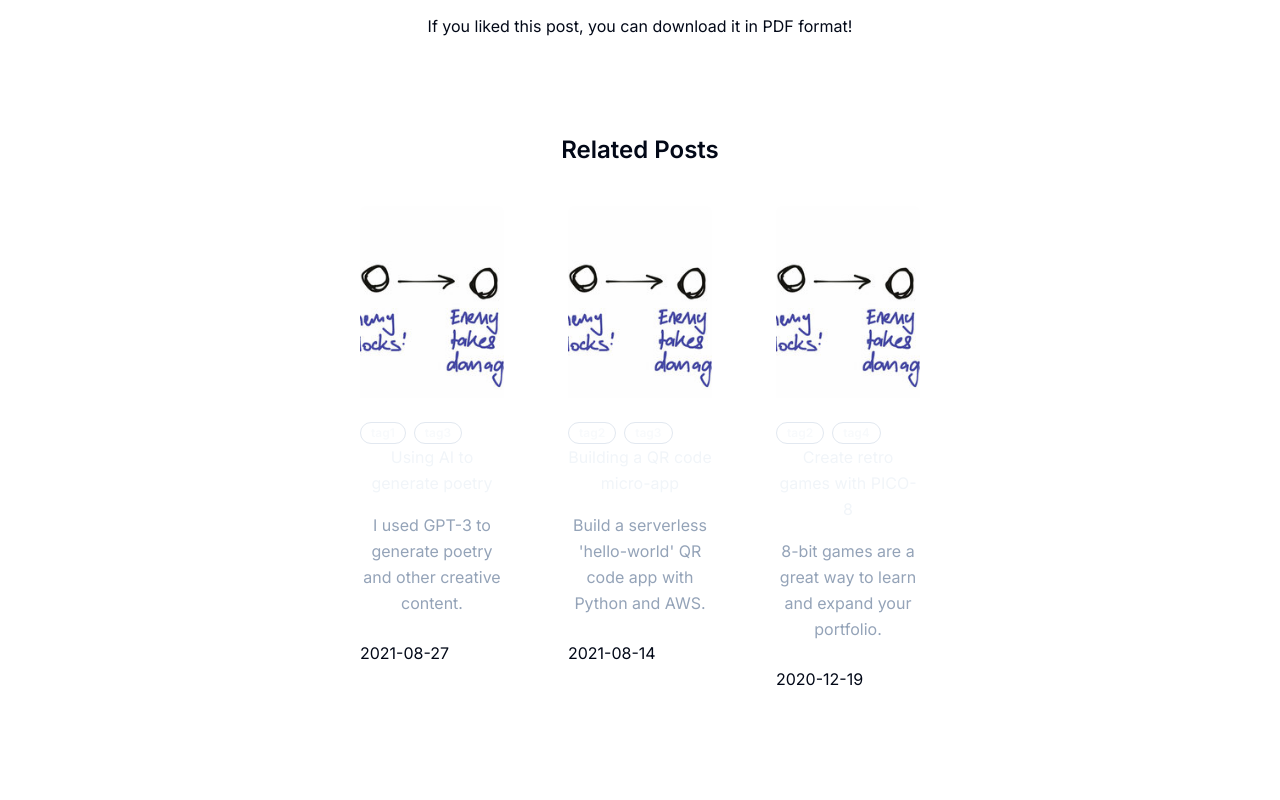
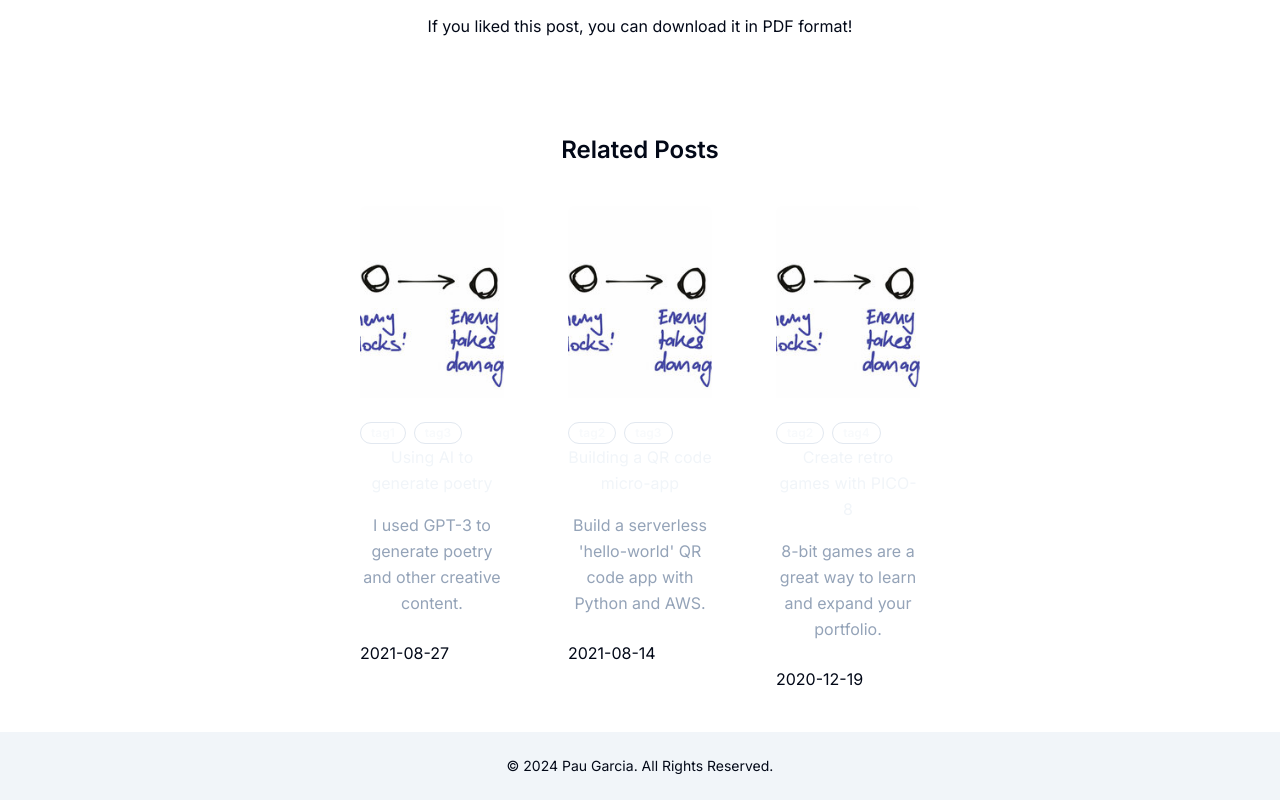
Before and after one commit to paugarcia32/paugarcia.dev, a Next.js app: page /posts/aws-quickstart in a window 1280 px wide. Shown: the part 4727-5527 px from the top of the page. Before the commit the page ends 5443 px from the top, so only its background shows below. Built offline with nearby package versions, Linux system fonts and the light colour scheme.

Commit message:
footer placement done

```diff
--- a/src/app/layout.tsx
+++ b/src/app/layout.tsx
@@ -1,8 +1,11 @@
+// RootLayout.tsx
+
 import type { Metadata } from "next";
 import { Inter } from "next/font/google";
 import "./globals.css";
 import { Navbar } from "@/components/Navbar";
 import { ThemeProvider } from "@/components/theme-provider";
+import Footer from "@/components/footer";
 
 const inter = Inter({ subsets: ["latin"] });
 
@@ -17,8 +20,8 @@ export default function RootLayout({
   children: React.ReactNode;
 }>) {
   return (
-    <html lang="en">
-      <body className={`${inter.className} `}>
+    <html lang="en" style={{ height: "100%" }}>
+      <body className={`${inter.className} flex flex-col min-h-screen`}>
         <ThemeProvider
           attribute="class"
           defaultTheme="system"
@@ -26,8 +29,9 @@ export default function RootLayout({
           disableTransitionOnChange
         >
           <Navbar />
-          <div className="max-w-lg sm:max-w-3xl mx-auto pt-20">{children}</div>
+          <div className="flex-1 max-w-lg sm:max-w-3xl mx-auto pt-20">{children}</div>
         </ThemeProvider>
+        <Footer />
       </body>
     </html>
   );
--- a/src/app/not-found.tsx
+++ b/src/app/not-found.tsx
@@ -5,7 +5,7 @@ import Link from 'next/link';
 
 const NotFoundPage: React.FC = () => {
   return (
-    <main className="flex flex-col items-center justify-center min-h-full">
+    <main className="flex flex-col items-center justify-center max-h-screen min-h-[1000]">
       <h1 className="text-4xl font-bold mb-8">404 - Not Found</h1>
       <p className="text-lg mb-8">The page you're looking for doesn't exist.</p>
       <div className="flex gap-4">
--- a/src/app/posts/[slug]/page.tsx
+++ b/src/app/posts/[slug]/page.tsx
@@ -102,7 +102,7 @@ const PostPage = (props: any) => {
               <DownloadButton slug={slug} />
             </div>
           </div>
-          <div className="m-0 mx-auto leading-relaxed px-1.5 md:px-10 lg:px-20">
+          <div className="m-0 pb-4 mx-auto leading-relaxed px-1.5 md:px-10 lg:px-20">
             {relatedPosts.length > 0 && <RelatedPostsSection relatedPosts={relatedPosts} />}
           </div>
       </div>
--- /dev/null
+++ b/src/components/footer.tsx
@@ -0,0 +1,17 @@
+// Footer.tsx
+
+export default function Footer() {
+  return (
+    <footer className="bg-secondary dark:bg-secondary font-body w-full py-4">
+      <div className="text-sm m-2 text-center ">
+        <p>
+          © {new Date().getFullYear()}{" "}
+          <a href="/about" className="pointer hover:text-accent hover:underline">
+            Pau Garcia
+          </a>
+          . All Rights Reserved.
+        </p>
+      </div>
+    </footer>
+  );
+}
```
